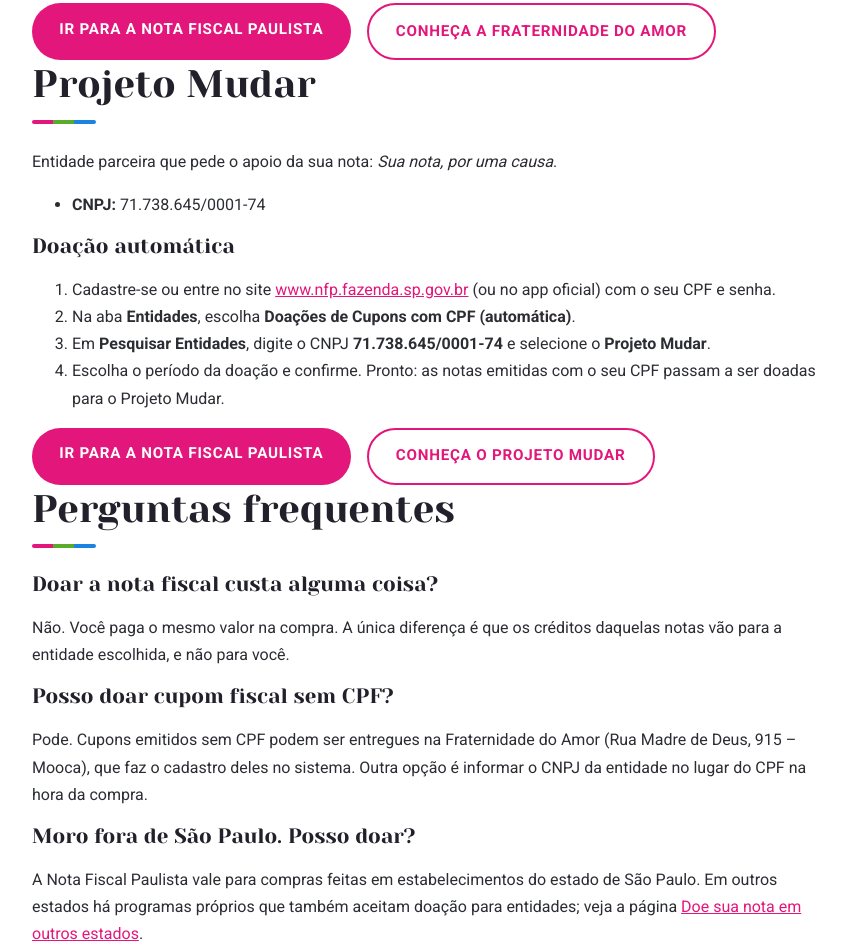
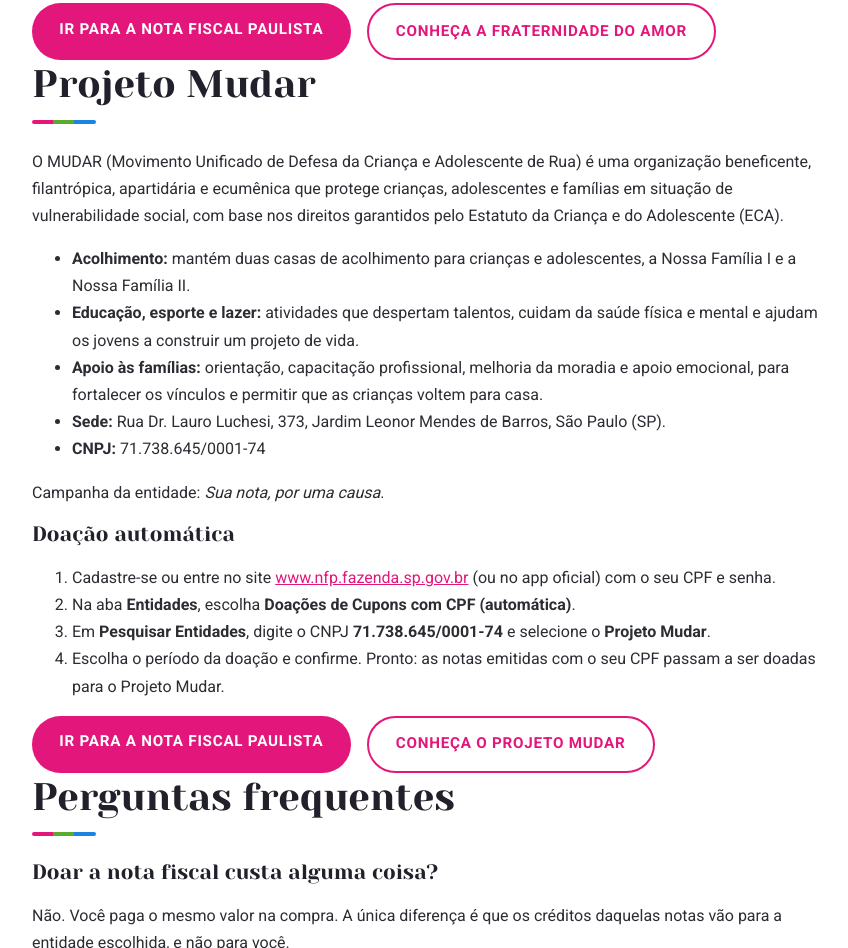
Before and after one commit to suporte360br/Instituto-AMA, a plain HTML site: page nota-fiscal/index.html in a window 1280 px wide. Shown: the part 1115-2063 px from the top of the page, without its empty margins (208-1056 px from the left). Drawn offline with Linux system fonts and the light colour scheme.

Commit message:
Nota fiscal: descrição do Projeto Mudar; Orações espíritas: perguntas frequentes revisadas
Co-Authored-By: Claude Opus 5.5 <noreply@anthropic.com>

```diff
--- a/nota-fiscal/index.html
+++ b/nota-fiscal/index.html
@@ -83,10 +83,15 @@
         </div>
 
         <h2 id="projeto-mudar">Projeto Mudar</h2>
-        <p>Entidade parceira que pede o apoio da sua nota: <em>Sua nota, por uma causa</em>.</p>
+        <p>O MUDAR (Movimento Unificado de Defesa da Criança e Adolescente de Rua) é uma organização beneficente, filantrópica, apartidária e ecumênica que protege crianças, adolescentes e famílias em situação de vulnerabilidade social, com base nos direitos garantidos pelo Estatuto da Criança e do Adolescente (ECA).</p>
         <ul>
+          <li><strong>Acolhimento:</strong> mantém duas casas de acolhimento para crianças e adolescentes, a Nossa Família I e a Nossa Família II.</li>
+          <li><strong>Educação, esporte e lazer:</strong> atividades que despertam talentos, cuidam da saúde física e mental e ajudam os jovens a construir um projeto de vida.</li>
+          <li><strong>Apoio às famílias:</strong> orientação, capacitação profissional, melhoria da moradia e apoio emocional, para fortalecer os vínculos e permitir que as crianças voltem para casa.</li>
+          <li><strong>Sede:</strong> Rua Dr. Lauro Luchesi, 373, Jardim Leonor Mendes de Barros, São Paulo (SP).</li>
           <li><strong>CNPJ:</strong> 71.738.645/0001-74</li>
         </ul>
+        <p>Campanha da entidade: <em>Sua nota, por uma causa</em>.</p>
         <h3>Doação automática</h3>
         <ol>
           <li>Cadastre-se ou entre no site <a href="https://www.nfp.fazenda.sp.gov.br/" target="_blank" rel="noopener">www.nfp.fazenda.sp.gov.br</a> (ou no app oficial) com o seu CPF e senha.</li>
```
Also changed, not shown: blog/oracoes-espiritas.html (+4 -2 lines).
